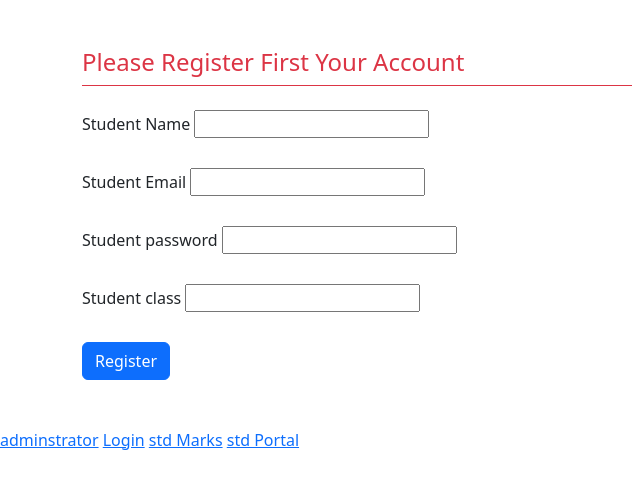
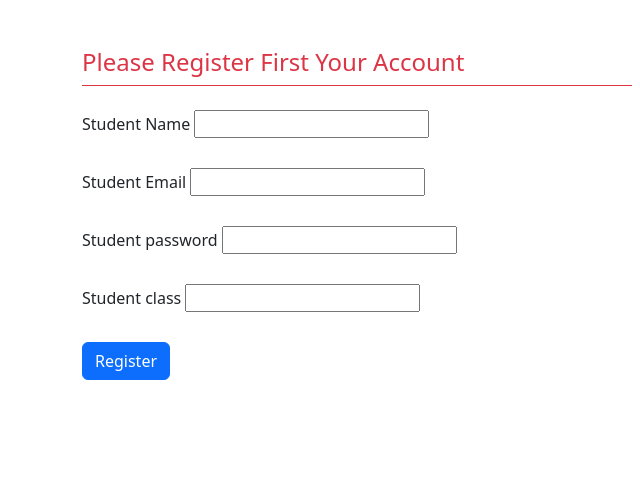
Before and after one commit to Zainul-jamal/mini_hackaton, a plain HTML site: page index.html in a window 1280 px wide. Shown: the whole page, without its empty margins (0-640 px from the left). Drawn offline with nearby package versions, Linux system fonts and the light colour scheme.

Commit message:
second commit

```diff
--- a/index.html
+++ b/index.html
@@ -48,10 +48,7 @@
     </div>
     </div>
     </div>
- <a href="adminstrator.html">adminstrator</a>
- <a href="login.html">Login</a>
- <a href="studentMarks.html">std Marks</a>
- <a href="studentPortal.html">std Portal</a>
+
 
     <script src="https://cdn.jsdelivr.net/npm/bootstrap@5.3.3/dist/js/bootstrap.bundle.min.js"
         integrity="sha384-YvpcrYf0tY3lHB60NNkmXc5s9fDVZLESaAA55NDzOxhy9GkcIdslK1eN7N6jIeHz"
```
